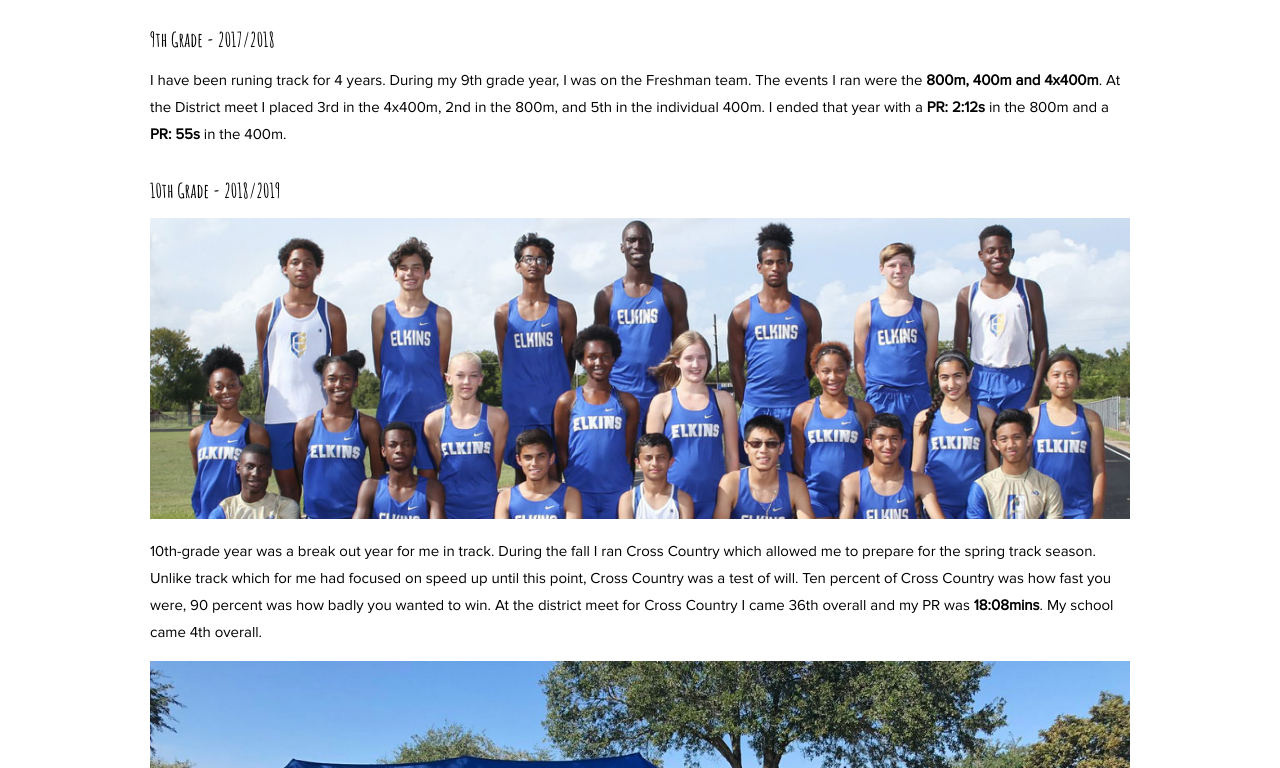
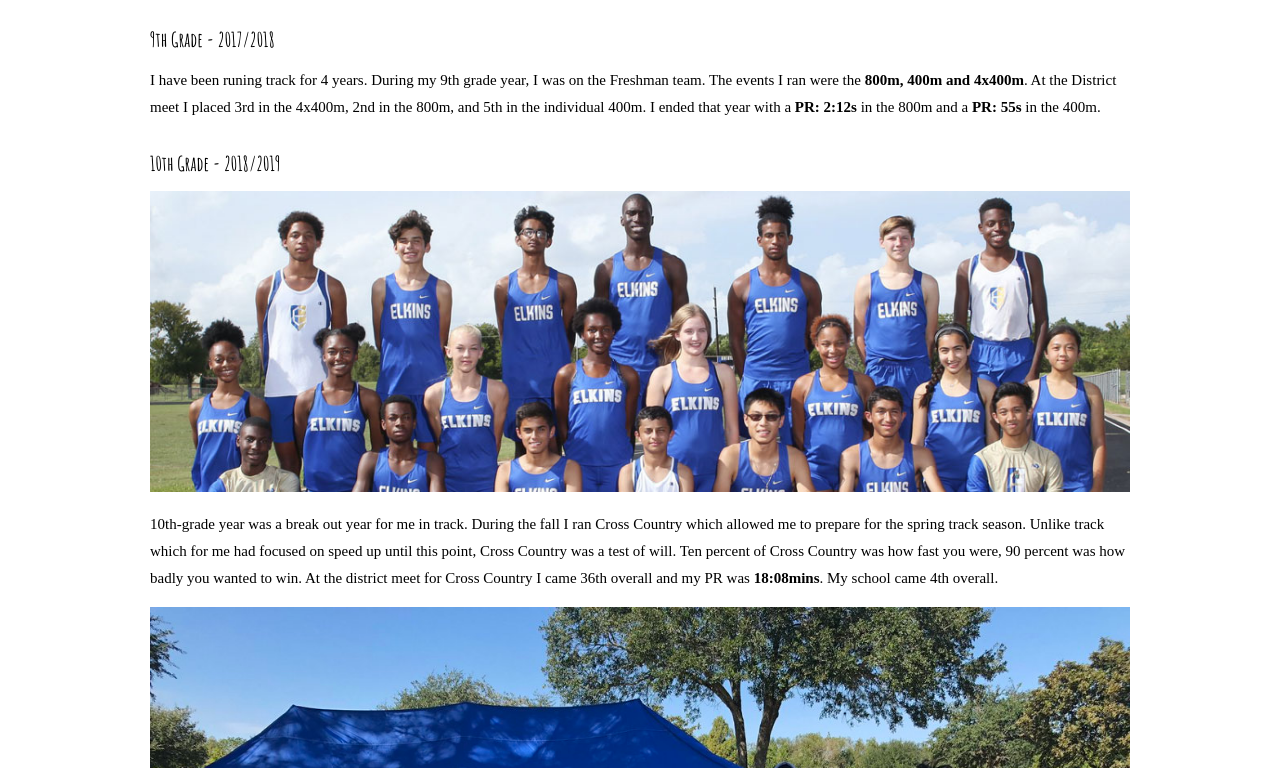
Before and after one commit to jbello2550/jbello2550.github.io, a plain HTML site: page portfolio/aboutme.html in a window 1280 px wide. Shown: the part 517-1285 px from the top of the page. Drawn offline with Linux system fonts and the light colour scheme; files whose address does not match are found by name.

Commit message:
Add files via upload

```diff
--- a/portfolio/aboutme.html
+++ b/portfolio/aboutme.html
@@ -12,7 +12,7 @@
     <link href="aboutMe/aboutmeCSS.css" rel="stylesheet" type="text/css" />
     <!--Adds a font family to the CSS-->
     <link href="https://fonts.googleapis.com/css?family=Amatic+SC:700|Shadows+Into+Light&display=swap" rel="stylesheet">
-    <link href="C:\Users\joshu\OneDrive\SAMS\hw3_starter\portfolio\Custom Fonts\Customfonts.css" rel="stylesheet" type="text/css"/>
+    <link href="CustomFonts\Customfonts.css" rel="stylesheet" type="text/css"/>
 </head>
 <body class="body">
     <!--Creates a menu bar with the selections About, Projects, Drawings-->
```
Also changed, not shown: portfolio/drawings.html (+1 -1 lines), portfolio/photos.html (+1 -1 lines), portfolio/projects.html (+1 -1 lines).
